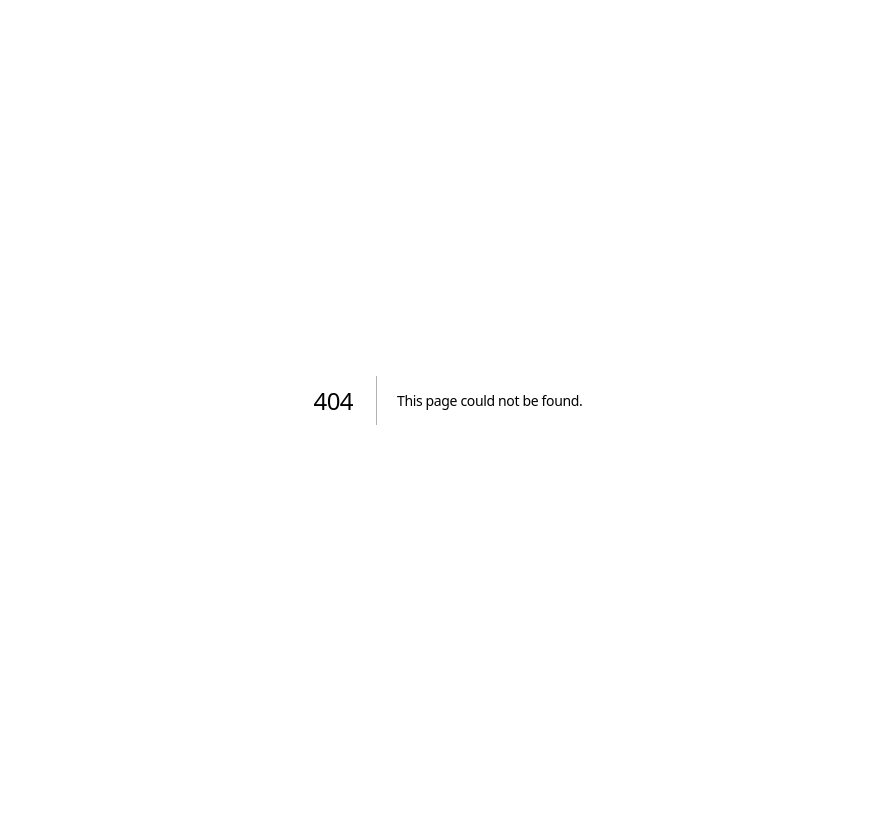
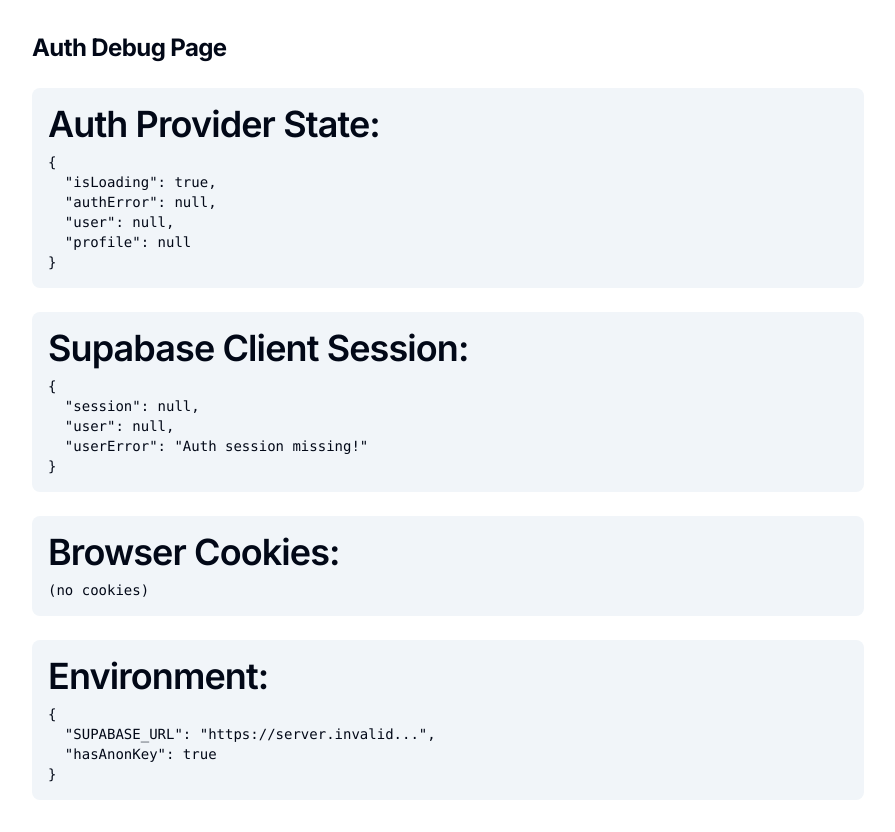
Before and after one commit to unboxed/vibe-coding-academy, a Next.js app: page /debug in a window 1280 px wide. Before the commit this address had no page. Shown: the whole page, without its empty margins (192-1087 px from the left). Before the commit the page ends 800 px from the top, so only its background shows below. Built offline with nearby package versions, Linux system fonts and the light colour scheme; no server answers.

Commit message:
Add debug page to diagnose auth state

```diff
--- /dev/null
+++ b/app/debug/page.tsx
@@ -0,0 +1,84 @@
+"use client"
+
+import { useEffect, useState } from "react"
+import { createClient } from "@/lib/supabase/client"
+import { useAuth } from "@/components/providers/auth-provider"
+
+export default function DebugPage() {
+  const { user, profile, isLoading, authError } = useAuth()
+  const [sessionInfo, setSessionInfo] = useState<string>("Loading...")
+  const [cookies, setCookies] = useState<string>("")
+
+  useEffect(() => {
+    const checkSession = async () => {
+      const supabase = createClient()
+
+      // Get session
+      const { data: sessionData, error: sessionError } = await supabase.auth.getSession()
+
+      // Get user
+      const { data: userData, error: userError } = await supabase.auth.getUser()
+
+      setSessionInfo(JSON.stringify({
+        session: sessionData.session ? {
+          user_id: sessionData.session.user.id,
+          email: sessionData.session.user.email,
+          expires_at: sessionData.session.expires_at,
+        } : null,
+        sessionError: sessionError?.message,
+        user: userData.user ? {
+          id: userData.user.id,
+          email: userData.user.email,
+        } : null,
+        userError: userError?.message,
+      }, null, 2))
+    }
+
+    checkSession()
+
+    // Show cookies
+    if (typeof document !== "undefined") {
+      setCookies(document.cookie || "(no cookies)")
+    }
+  }, [])
+
+  return (
+    <div className="container mx-auto p-8 max-w-4xl">
+      <h1 className="text-2xl font-bold mb-6">Auth Debug Page</h1>
+
+      <div className="space-y-6">
+        <section className="p-4 bg-muted rounded-lg">
+          <h2 className="font-semibold mb-2">Auth Provider State:</h2>
+          <pre className="text-sm overflow-auto">
+{JSON.stringify({
+  isLoading,
+  authError,
+  user: user ? { id: user.id, email: user.email } : null,
+  profile: profile ? { id: profile.id, name: profile.name, role: profile.role } : null,
+}, null, 2)}
+          </pre>
+        </section>
+
+        <section className="p-4 bg-muted rounded-lg">
+          <h2 className="font-semibold mb-2">Supabase Client Session:</h2>
+          <pre className="text-sm overflow-auto">{sessionInfo}</pre>
+        </section>
+
+        <section className="p-4 bg-muted rounded-lg">
+          <h2 className="font-semibold mb-2">Browser Cookies:</h2>
+          <pre className="text-sm overflow-auto whitespace-pre-wrap break-all">{cookies}</pre>
+        </section>
+
+        <section className="p-4 bg-muted rounded-lg">
+          <h2 className="font-semibold mb-2">Environment:</h2>
+          <pre className="text-sm overflow-auto">
+{JSON.stringify({
+  SUPABASE_URL: process.env.NEXT_PUBLIC_SUPABASE_URL?.slice(0, 30) + "...",
+  hasAnonKey: !!process.env.NEXT_PUBLIC_SUPABASE_ANON_KEY,
+}, null, 2)}
+          </pre>
+        </section>
+      </div>
+    </div>
+  )
+}
```
